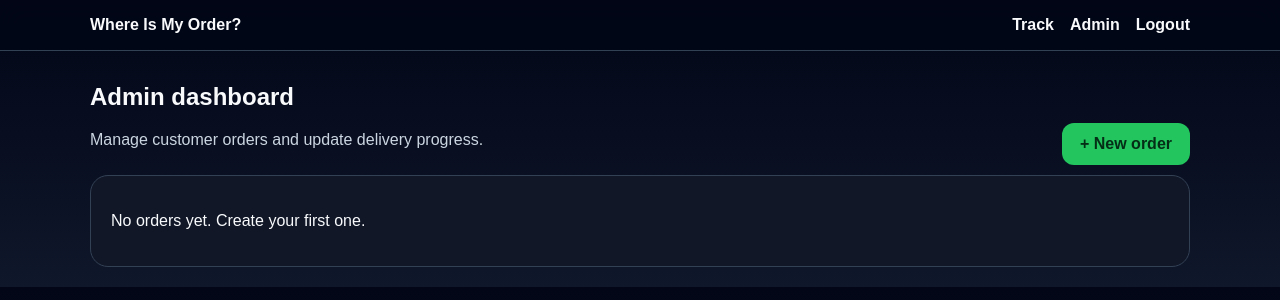
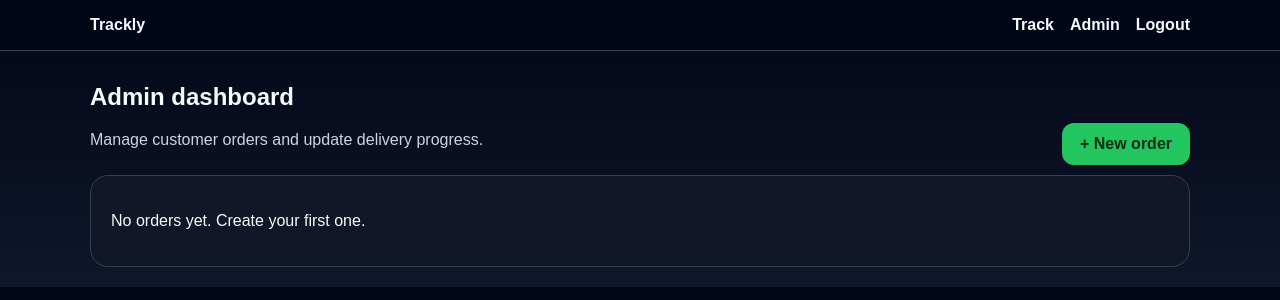
Before and after one commit to Akhona518/where-is-my-order, a Flask app: page /admin in a window 1280 px wide. Shown: the top 300 px of the page. Run offline with Flask 3, Linux system fonts and the light colour scheme; the visitor is signed in with stand-in values (Sample User, id 1); data that the repository does not hold is empty.

Commit message:
Update base.html

```diff
--- a/templates/base.html
+++ b/templates/base.html
@@ -3,13 +3,13 @@
 <head>
     <meta charset="UTF-8">
     <meta name="viewport" content="width=device-width, initial-scale=1.0">
-    <title>Where Is My Order?</title>
+    <title>Trackly</title>
     <link rel="stylesheet" href="{{ url_for('static', filename='styles.css') }}">
 </head>
 <body>
     <nav class="nav">
         <div class="container nav-inner">
-            <a href="{{ url_for('home') }}" class="brand">Where Is My Order?</a>
+            <a href="{{ url_for('home') }}" class="brand">Trackly</a>
             <div class="nav-links">
                 <a href="{{ url_for('track_order') }}">Track</a>
                 {% if session.get('is_admin') %}
```
